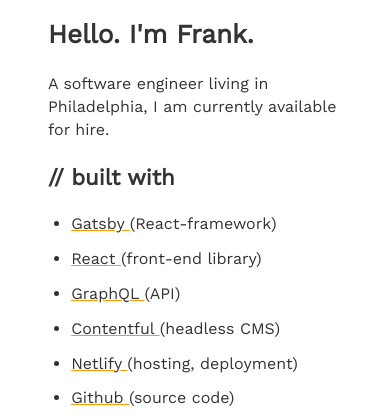
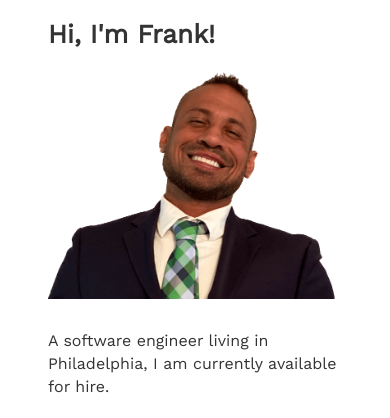
Before and after one commit to fjs138/frankjs.net, a Gatsby site: page / in a window 390 px wide. Shown: the part 425-843 px from the top of the page. Built offline with nearby package versions, Linux system fonts and the light colour scheme; Gatsby itself is replaced by a stand-in of ours.

Commit message:
mobile profile css testing

```diff
--- a/src/pages/index.js
+++ b/src/pages/index.js
@@ -4,6 +4,7 @@
 import LogRocket from 'logrocket';
 import Layout from '../components/layout';
 import Head from '../components/head';
+import profilePicture from './frankjs-small-min.png';
 
 LogRocket.init('vvy5uo/test');
 
@@ -13,7 +14,8 @@
       <Head title="Home" />
 
       <h1>./Home</h1>
-      <h2 id="hello">Hello. I'm Frank.</h2>
+      <h2 id="hello">Hi, I'm Frank!</h2>
+      <img className="profilePicture" src={profilePicture}/>
       <div id="greet">
         A software engineer living in Philadelphia, I am currently available for
         hire.
--- a/src/styles/index.scss
+++ b/src/styles/index.scss
@@ -28,6 +28,19 @@
     width: 0;
   }
 }
+
+.profilePicture{
+  height: 40%;
+  width: 40%;
+}
+
+@media only screen and (max-width: 768px) {
+  .profilePicture{
+    height: 100%;
+    width: 100%;
+  }
+}
+
 
 article,
 aside,
```
Also changed, not shown: src/pages/frankjs-small-min.png (added).
